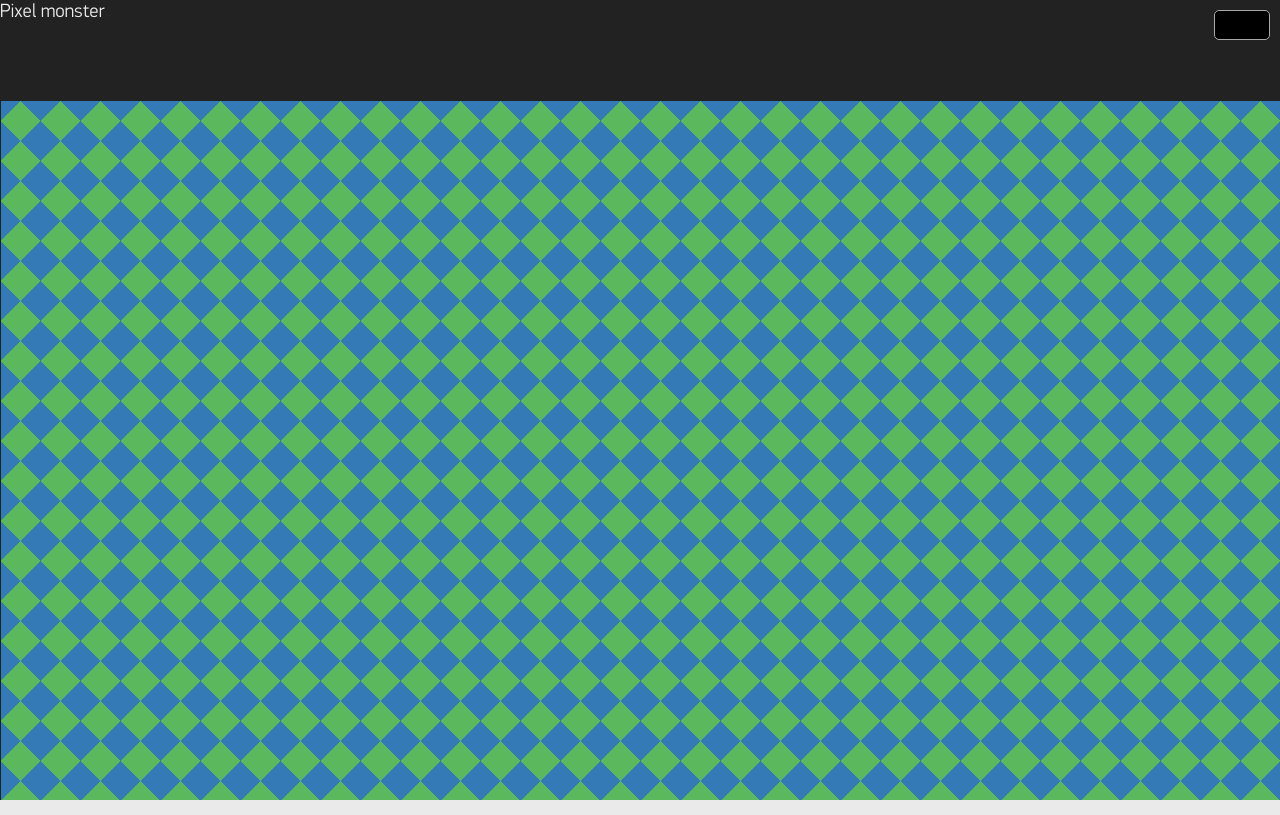
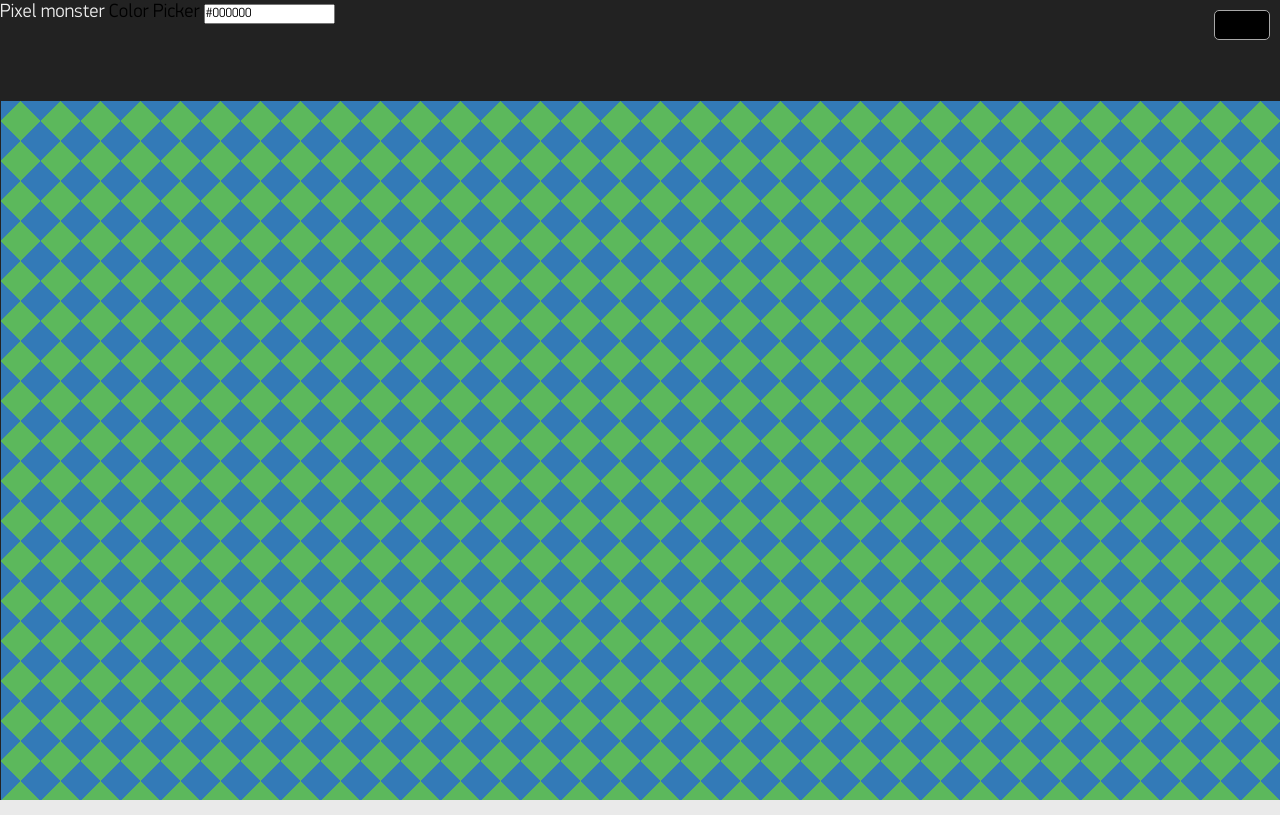
Before and after one commit to RealAdamSinger/pixel_monster, a plain HTML site: page index.html in a window 1280 px wide. Drawn offline with nearby package versions, Linux system fonts and the light colour scheme.

Commit message:
Update index.html

```diff
--- a/index.html
+++ b/index.html
@@ -17,10 +17,10 @@
 	<div id="main" style="width:100%;">
 		<!-- HEADER -->
 		<div style="width:100%; height: 100px; background-color: #222; vertical-align:middle;">
-			<h1 id="project_title" style="color: #eee; display:inlne-block; height:100%;">Pixel monster</h1>
+			<h1 id="project_title" style="color: #eee; display:inline-block; height:100%;">Pixel monster</h1>
 			<label style="display:inline-block; ">
 				Color Picker
-				<input type="text" class="item-color item-color-normal" style="display:inlne-block;"name="color-1" value="#000000">
+				<input type="text" class="item-color item-color-normal" style="display:inline-block;"name="color-1" value="#000000">
 			</label>
 		</div>
 
```
